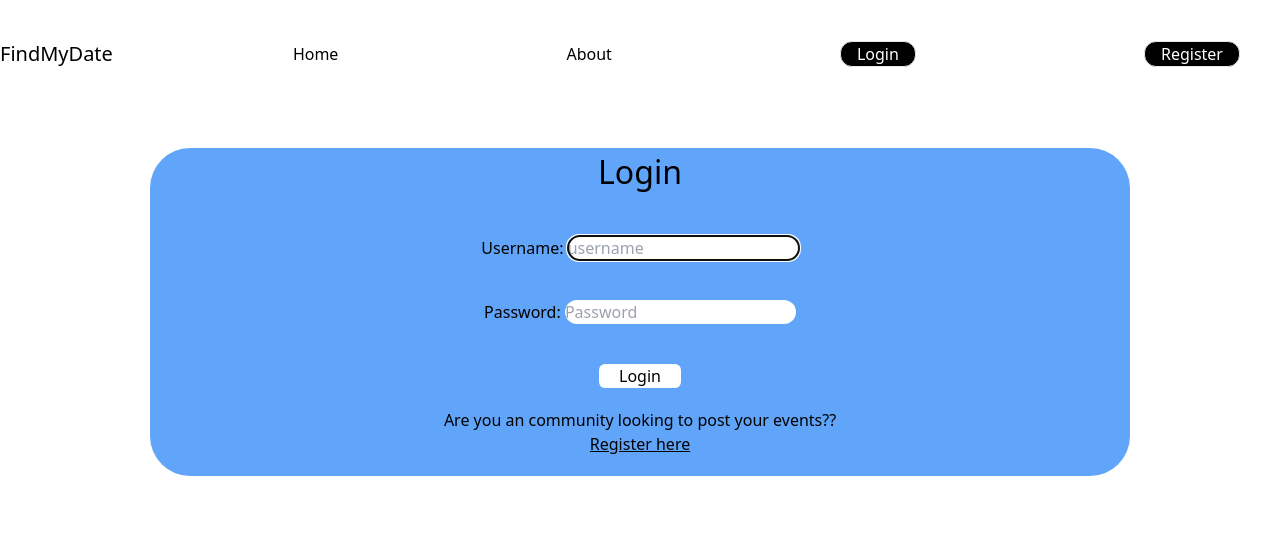
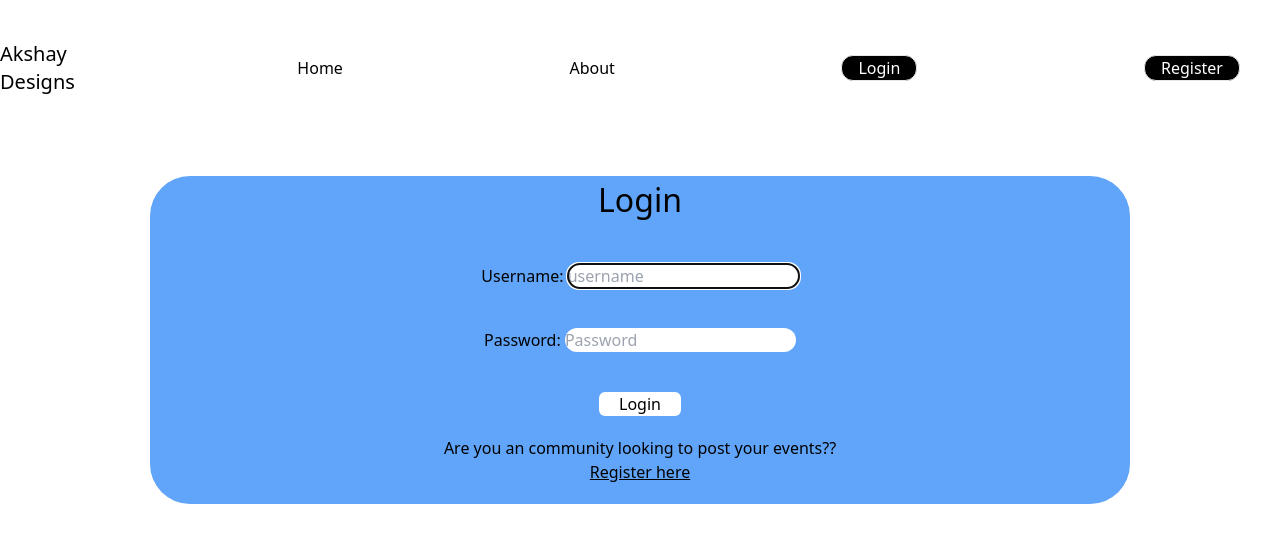
Before and after one commit to trulyPranav/EveListener, a React (Vite) app in the folder event-lister/: page /login in a window 1280 px wide. Shown: the top 542 px of the page. Built offline with nearby package versions, Linux system fonts and the light colour scheme.

Commit message:
Update Navbar.jsx

```diff
--- a/event-lister/src/components/Navbar.jsx
+++ b/event-lister/src/components/Navbar.jsx
@@ -7,7 +7,7 @@ const Navbar = () => {
       <div>
         <nav className=''>
             <div className="flex">
-            <h1 className='mr-10 mt-10 text-xl'>FindMyDate</h1>
+            <h1 className='mr-10 mt-10 text-xl'>Akshay Designs</h1>
             <div className='container mx-10 flex pl-[100px] items-center justify-between mt-10'>
             <Link to = '/'>Home</Link>
             <Link to = ''>About</Link>
```
